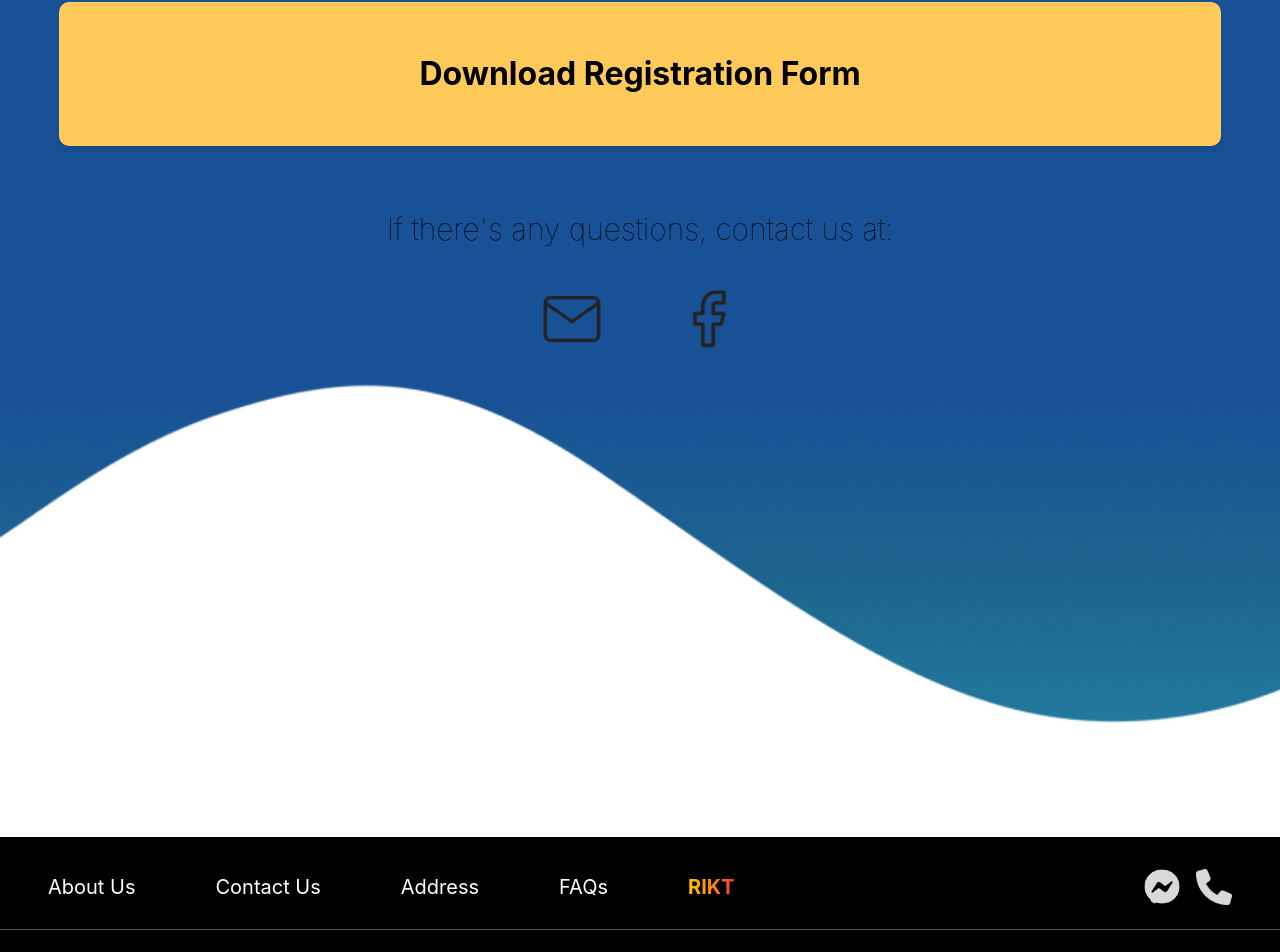
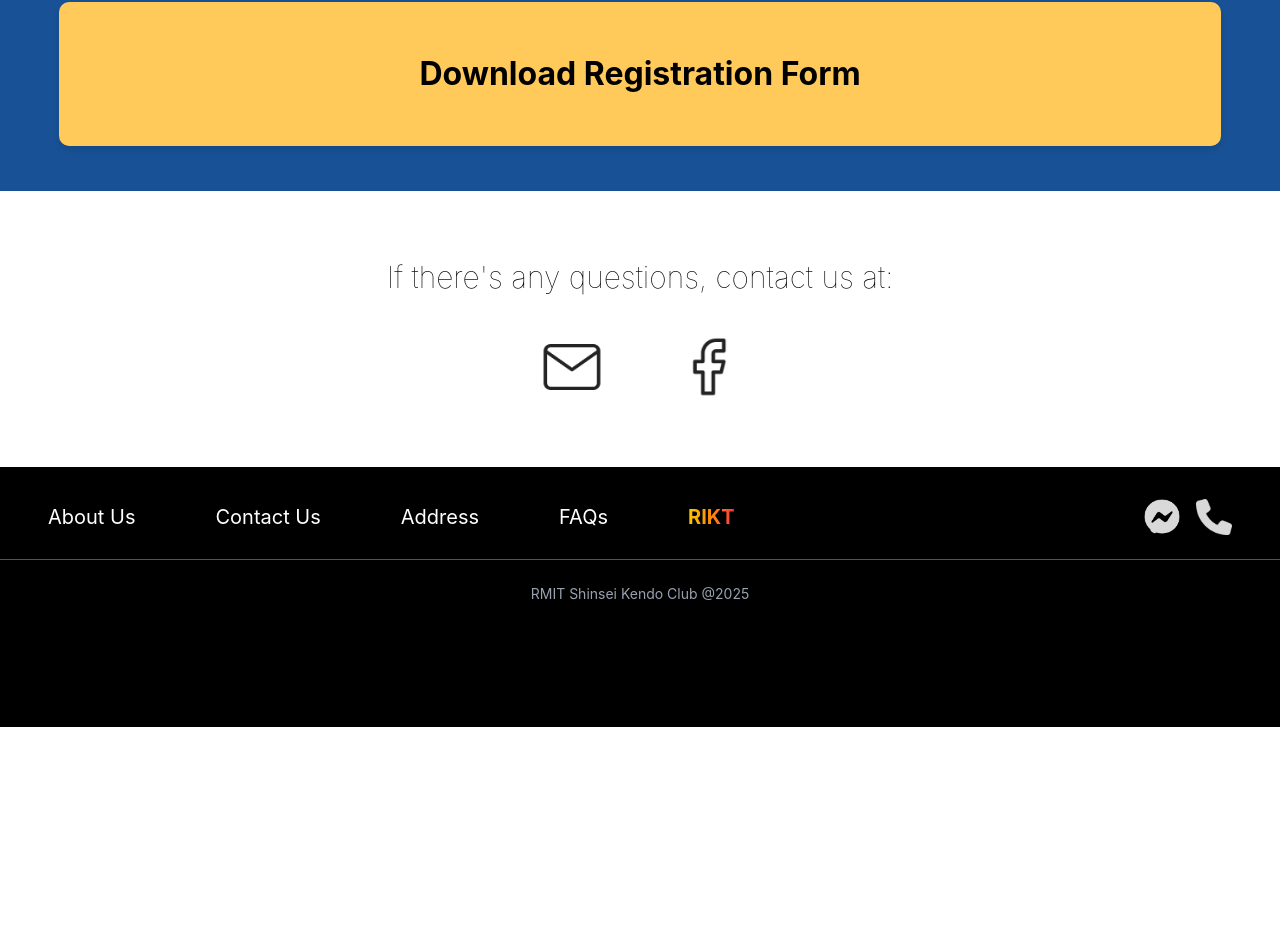
Before and after one commit to dat-nix/Landing-page, a React (Vite) app: page /rikt in a window 1280 px wide. Shown: the part 4582-5534 px from the top of the page. After the commit the page ends 5309 px from the top, so only its background shows below. Built offline with nearby package versions, Linux system fonts and the light colour scheme.

Commit message:
Update RiktPage.jsx
yea just minor mistake in the contact us

```diff
--- a/src/pages/RiktPage.jsx
+++ b/src/pages/RiktPage.jsx
@@ -120,22 +120,6 @@ const RIKT = ({ language }) => {
 
             {/* Facebook Posts Section */}
             <FacebookPosts language={language} />
-            {/* Contact US*/}
-            <div id="contact" className="w-full max-w-xl text-black font-[Reddit Sans] text-center p-5 bg-blue-[185195] mx-auto flex flex-col items-center justify-center">
-                <p className="lg:text-3xl text-2xl font-thin mb-4">{contact.text}</p>
-               <div className="mt-6 flex justify-center gap-10 lg:gap-18 text-4xl lg:text-5xl">
-                    <a href="shinseikendoclub.sgs@rmit.edu.vn" target="_blank" rel="noopener noreferrer">
-                        <img src="/Mail.png" className="w-15 h-15 lg:w-16 lg:h-16 cursor-pointer hover:text-gray-500" />
-                    </a>
-                    <a href="https://www.facebook.com/rmitshinsei" target="_blank" rel="noopener noreferrer">
-                        <img src="/Facebook.png" className="w-15 h-15 lg:w-16 lg:h-16 cursor-pointer hover:text-gray-500" />
-                    </a>
-                </div>
-            </div>
-
-            <div className="wavyeffect">
-                <img src="/wavyeffect.png" alt="wavy design" />
-            </div>
 
             {/* Sponsor Section */}
             <section className="bg-white py-12 text-center">
@@ -147,7 +131,7 @@ const RIKT = ({ language }) => {
                     <div className="bg-gray-300 h-16 md:h-24 col-span-2 md:col-span-2 mx-auto rounded-sm"></div>
                     <div className="bg-gray-300 h-16 md:h-24 col-span-2 md:col-span-2 mx-auto rounded-sm"></div>
                 </div>*/}
-            {/* Contact US*
+            {/* Contact US* */}
             <div id="contact" className="w-full max-w-xl text-black font-[Reddit Sans] text-center p-5 bg-white mx-auto flex flex-col items-center justify-center">
                 <p className="lg:text-3xl text-2xl font-thin mb-4">{contact.text}</p>
                <div className="mt-6 flex justify-center gap-10 lg:gap-18 text-4xl lg:text-5xl">
@@ -156,7 +140,7 @@ const RIKT = ({ language }) => {
                         <img src="/Facebook.png" className="w-15 h-15 lg:w-16 lg:h-16 cursor-pointer hover:text-gray-500" />
                     </a>
                 </div>
-            </div> */}
+            </div>
             </section>
 
             {/* Footer Section */}
```
